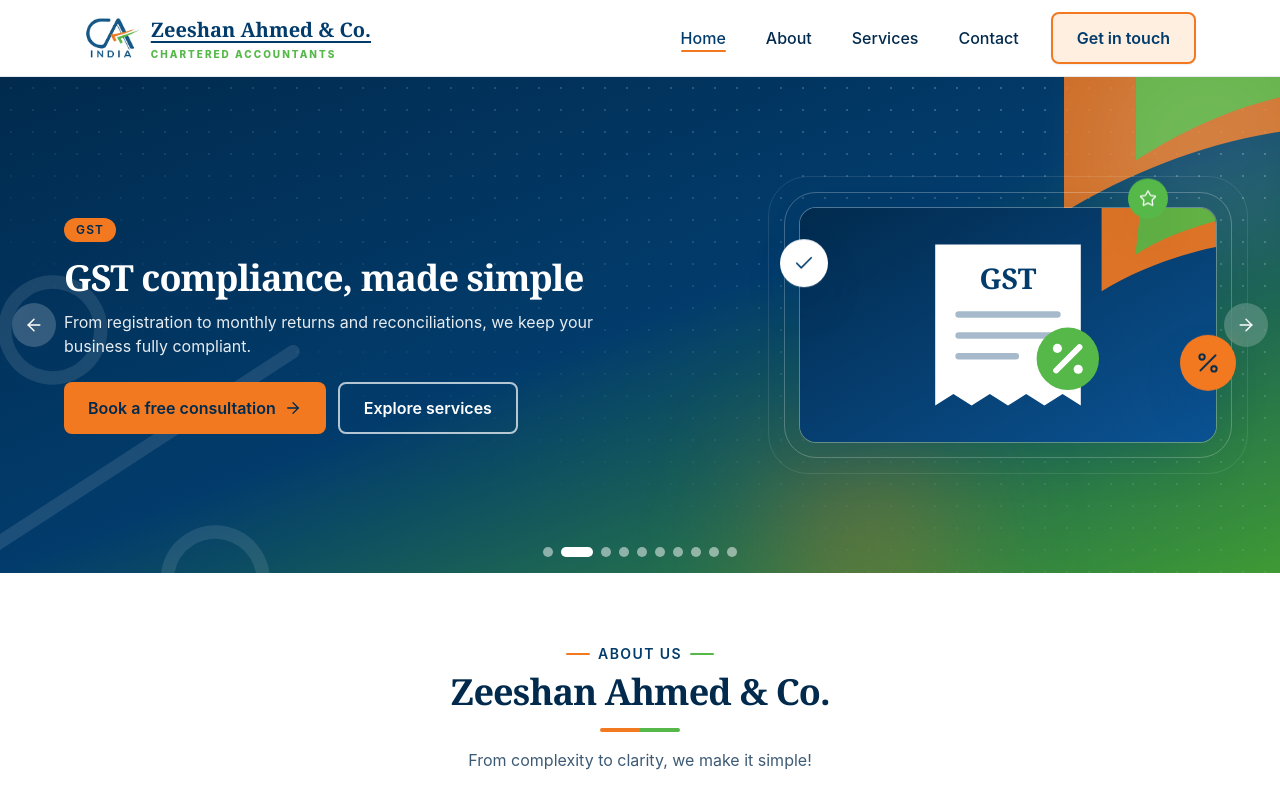
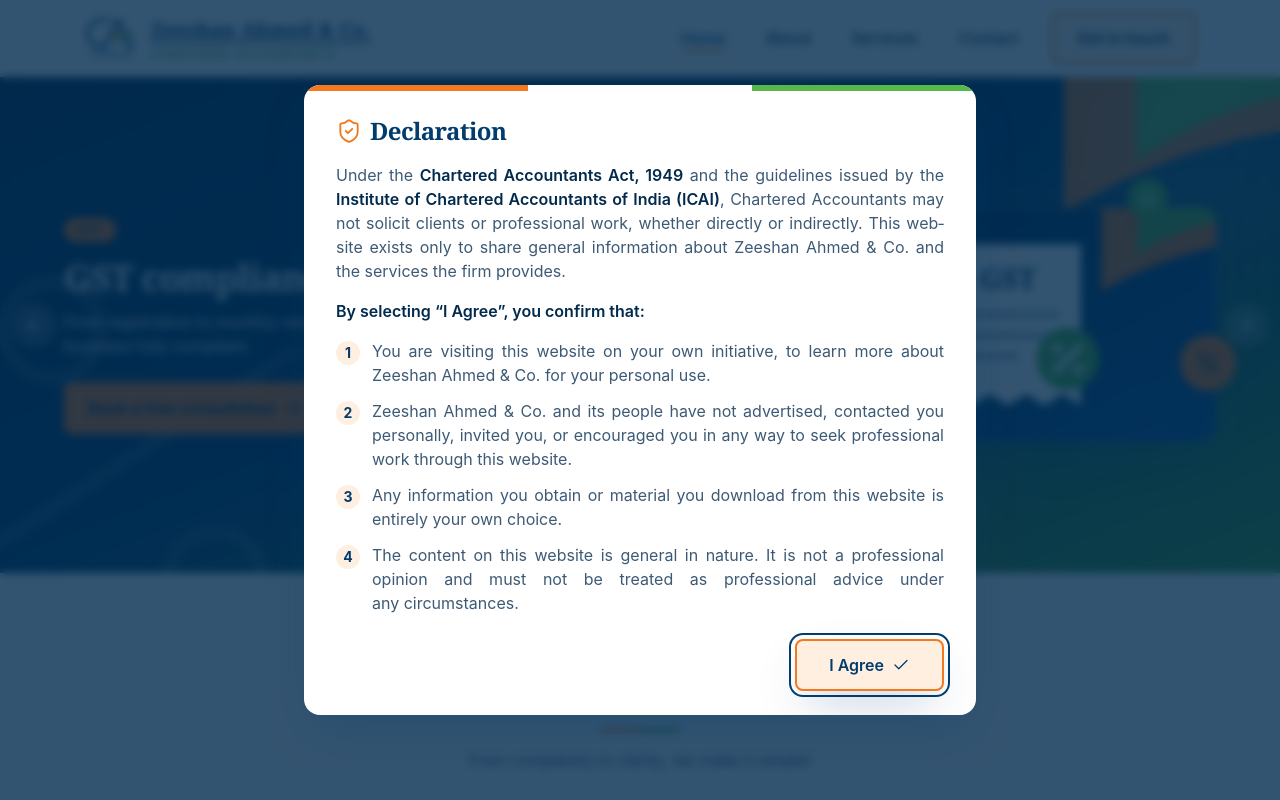
Before and after one commit to pratham1659/CA-zeeshan-Ahmad, a React (Vite) app: page / in a window 1280 px wide. Shown: the top 800 px of the page. Built offline with nearby package versions, Linux system fonts and the light colour scheme.

Commit message:
added the declaration form

```diff
--- /dev/null
+++ b/src/components/layout/DeclarationModal.tsx
@@ -0,0 +1,108 @@
+import { useEffect, useRef, useState } from 'react'
+import Icon from '../ui/Icon'
+import { site } from '../../data/site'
+
+const KEY = 'declaration-accepted'
+const DELAY_MS = 3000
+
+const points = [
+  `You are visiting this website on your own initiative, to learn more about ${site.name} for your personal use.`,
+  `${site.name} and its people have not advertised, contacted you personally, invited you, or encouraged you in any way to seek professional work through this website.`,
+  'Any information you obtain or material you download from this website is entirely your own choice.',
+  'The content on this website is general in nature. It is not a professional opinion and must not be treated as professional advice under any circumstances.',
+]
+
+// Opening any page with ?declaration shows the popup again, for testing
+const accepted = () => {
+  if (new URLSearchParams(window.location.search).has('declaration')) return false
+  try {
+    return localStorage.getItem(KEY) === '1'
+  } catch {
+    return false
+  }
+}
+
+// ICAI declaration: shown 3 seconds after the visit and cannot be dismissed; the site stays locked until "I Agree"
+export default function DeclarationModal({ onOpenChange }: { onOpenChange: (open: boolean) => void }) {
+  const [open, setOpen] = useState(false)
+  const button = useRef<HTMLButtonElement>(null)
+
+  useEffect(() => {
+    if (accepted()) return
+    const t = window.setTimeout(() => setOpen(true), DELAY_MS)
+    return () => window.clearTimeout(t)
+  }, [])
+
+  useEffect(() => {
+    onOpenChange(open)
+    if (!open) return
+    const prevOverflow = document.body.style.overflow
+    document.body.style.overflow = 'hidden'
+    button.current?.focus()
+    return () => {
+      document.body.style.overflow = prevOverflow
+    }
+  }, [open, onOpenChange])
+
+  if (!open) return null
+
+  const agree = () => {
+    try {
+      localStorage.setItem(KEY, '1')
+    } catch {
+      // storage unavailable: the declaration will simply show again on the next visit
+    }
+    setOpen(false)
+  }
+
+  return (
+    <div className="fixed inset-0 z-[100] grid place-items-center bg-accent-dark/80 p-4 backdrop-blur-sm">
+      <div
+        role="dialog"
+        aria-modal="true"
+        aria-labelledby="declaration-title"
+        // Esc and Tab are swallowed: the only way forward is the button
+        onKeyDown={(e) => {
+          if (e.key === 'Escape' || e.key === 'Tab') e.preventDefault()
+        }}
+        className="flex max-h-[92vh] w-full max-w-2xl animate-zoom-in flex-col overflow-hidden rounded-2xl bg-white shadow-glow"
+      >
+        <div aria-hidden="true" className="h-1.5 shrink-0 bg-tricolor" />
+        <div className="overflow-y-auto px-5 py-6 sm:px-8">
+          <h2 id="declaration-title" className="flex items-center gap-2 text-2xl font-bold text-accent">
+            <Icon name="shield" size={26} className="text-gold" /> Declaration
+          </h2>
+          <div className="mt-4 space-y-4 text-justify text-[15px] leading-relaxed text-muted [hyphens:auto] [text-wrap:pretty] sm:text-base">
+            <p>
+              Under the <strong className="font-semibold text-ink">Chartered Accountants Act, 1949</strong> and the guidelines issued by the{' '}
+              <strong className="font-semibold text-ink">Institute of Chartered Accountants of India (ICAI)</strong>, Chartered Accountants may not
+              solicit clients or professional work, whether directly or indirectly. This website exists only to share general information about{' '}
+              {site.name} and the services the firm provides.
+            </p>
+            <p className="font-semibold text-ink">By selecting “I Agree”, you confirm that:</p>
+            <ol className="space-y-3">
+              {points.map((p, i) => (
+                <li key={p} className="flex gap-3">
+                  <span className="mt-0.5 grid size-6 shrink-0 place-items-center rounded-full bg-gold-light text-sm font-bold text-accent">
+                    {i + 1}
+                  </span>
+                  <span>{p}</span>
+                </li>
+              ))}
+            </ol>
+          </div>
+          <div className="mt-6 flex justify-end">
+            <button
+              ref={button}
+              type="button"
+              onClick={agree}
+              className="inline-flex min-h-11 w-full items-center justify-center gap-2 rounded-lg border-2 border-gold bg-gold-light px-8 py-3 font-semibold text-accent shadow-glow transition duration-200 hover:-translate-y-0.5 hover:bg-gold hover:text-white active:translate-y-0 active:scale-95 sm:w-auto"
+            >
+              I Agree <Icon name="check" size={18} />
+            </button>
+          </div>
+        </div>
+      </div>
+    </div>
+  )
+}
--- a/src/components/layout/Layout.tsx
+++ b/src/components/layout/Layout.tsx
@@ -1,12 +1,14 @@
-import { useEffect } from 'react'
+import { useEffect, useState } from 'react'
 import { Outlet, useLocation } from 'react-router-dom'
 import ScrollEffects from '../ui/ScrollEffects'
 import Navbar from './Navbar'
 import Footer from './Footer'
 import FloatingContact from './FloatingContact'
+import DeclarationModal from './DeclarationModal'
 
 export default function Layout() {
   const { pathname, hash, key } = useLocation()
+  const [locked, setLocked] = useState(false)
 
   useEffect(() => {
     const target = hash ? document.querySelector(hash) : null
@@ -16,6 +18,8 @@
 
   return (
     <>
+      {/* inert: while the declaration is open nothing behind it can be clicked, tabbed to or read */}
+      <div inert={locked}>
         <a
           href="#main"
           className="sr-only focus:not-sr-only focus:fixed focus:left-4 focus:top-4 focus:z-50 focus:rounded-xl focus:bg-accent focus:px-4 focus:py-2 focus:text-white"
@@ -29,6 +33,8 @@
         </main>
         <Footer />
         <FloatingContact />
+      </div>
+      <DeclarationModal onOpenChange={setLocked} />
     </>
   )
 }
```
Lines whose indentation alone changed are shown as unchanged.
